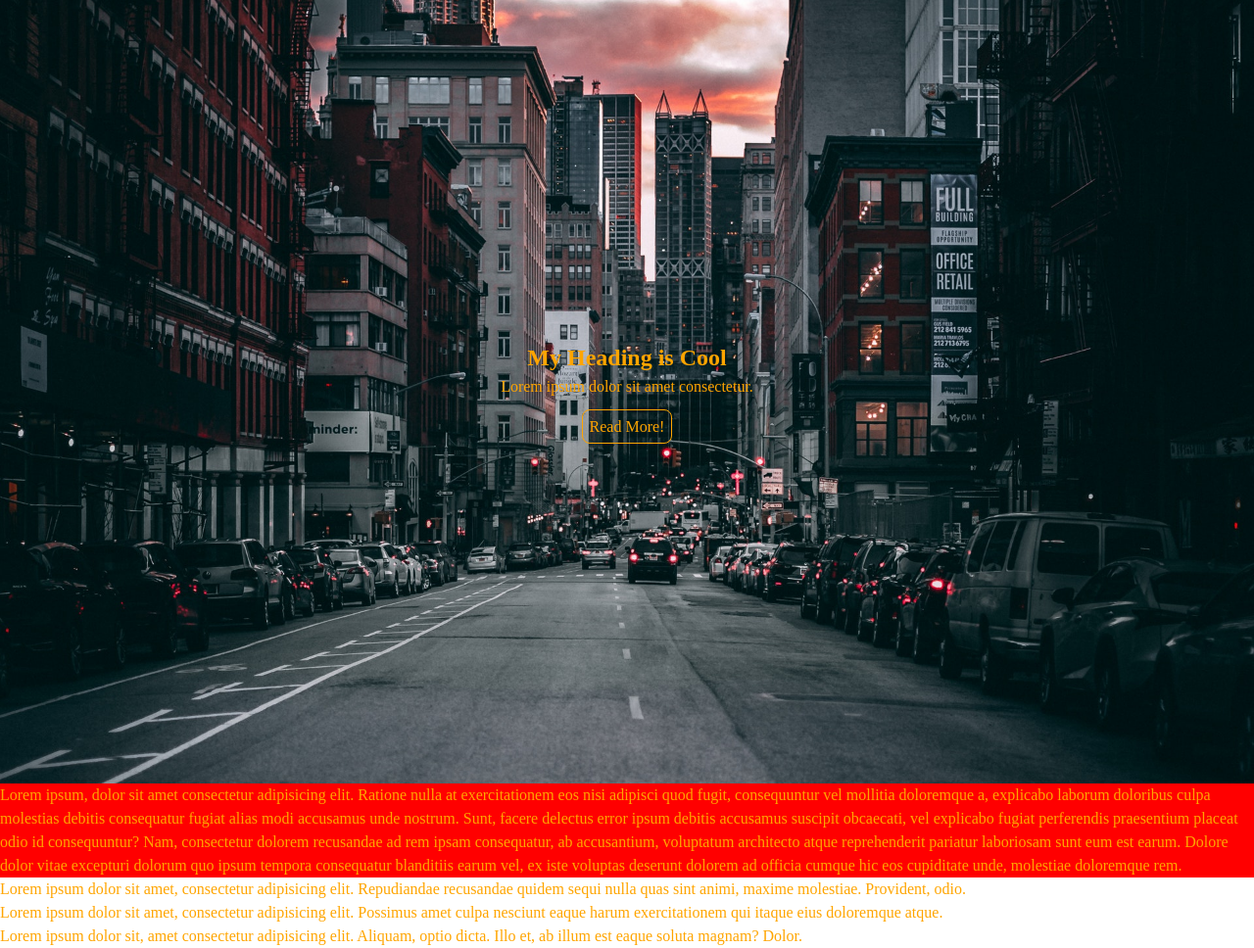
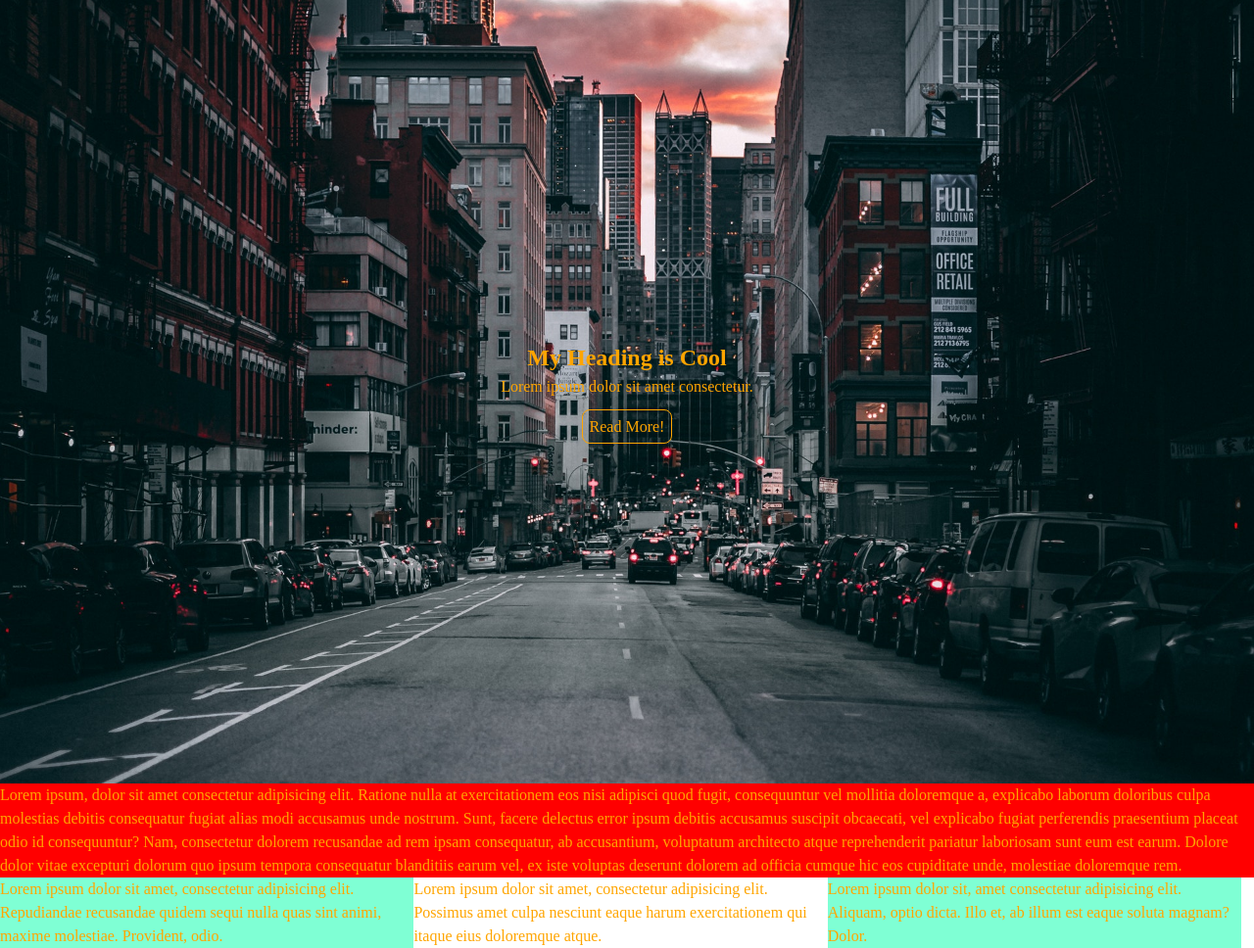
Before and after one commit to Dujota/fullPageIMGExample, a plain HTML site: page index.html in a window 1280 px wide. Shown: the whole page at 98% size. Drawn offline with Linux system fonts and the light colour scheme.

Commit message:
added css classed to the aside and stylred them with a bgcolor of azure

```diff
--- a/css/styles.css
+++ b/css/styles.css
@@ -42,3 +42,16 @@ body {
 .section-a {
   background-color: red;
 }
+
+.section-b .container {
+  display: flex;
+}
+
+.section-b .container aside {
+  width: 33%;
+}
+
+.section-b-card-1,
+.section-b-card-3 {
+  background-color: aquamarine;
+}
--- a/index.html
+++ b/index.html
@@ -31,17 +31,17 @@
     </section>
     <section class="section-b">
       <div class="container">
-        <aside>
+        <aside class="section-b-card-1">
           Lorem ipsum dolor sit amet, consectetur adipisicing elit. Repudiandae
           recusandae quidem sequi nulla quas sint animi, maxime molestiae.
           Provident, odio.
         </aside>
-        <aside>
+        <aside class="section-b-card-2">
           Lorem ipsum dolor sit amet, consectetur adipisicing elit. Possimus
           amet culpa nesciunt eaque harum exercitationem qui itaque eius
           doloremque atque.
         </aside>
-        <aside>
+        <aside class="section-b-card-3">
           Lorem ipsum dolor sit, amet consectetur adipisicing elit. Aliquam,
           optio dicta. Illo et, ab illum est eaque soluta magnam? Dolor.
         </aside>
```
